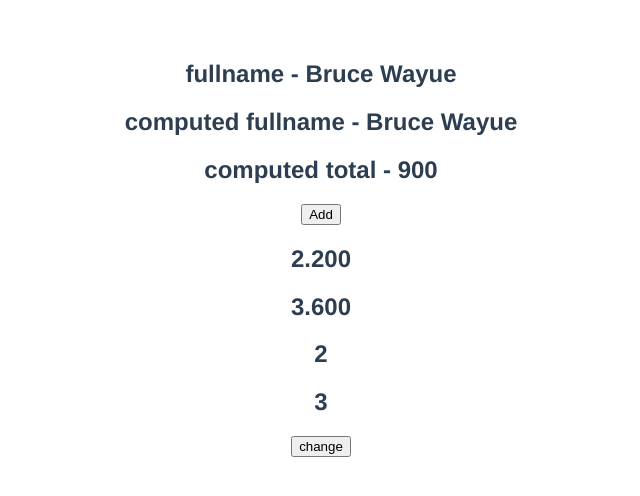
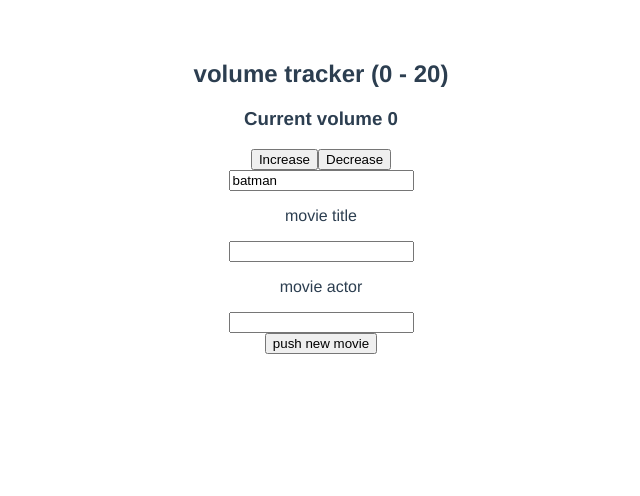
Before and after one commit to NingChen0024/vue_basic, a Vue app: page / in a window 1280 px wide. Shown: the top 496 px of the page, without its empty margins (319-959 px from the left). Built offline with nearby package versions, Linux system fonts and the light colour scheme.

Commit message:
watcher, immediate and deep watchers

```diff
--- a/src/App.vue
+++ b/src/App.vue
@@ -1,25 +1,23 @@
 <template>
-  <h2>fullname - {{firstName}} {{lastName}}</h2>
-  <h2>computed fullname - {{fullName}}</h2>
+
+  <h2>volume tracker (0 - 20)</h2>
+  <h3>Current volume {{volume}}</h3>
   <div>
-    <h2>computed total - {{total}}</h2>
-    <button @click="addItem">Add</button>
+    <button @click='volume += 2'>Increase</button>
+    <button @click="volume -= 2">Decrease</button>
   </div>
 
-  <template v-for='item in items' :key='item.id'>
-    <h2 v-if='item.price > 100'>{{item.id}}.{{item.price}}</h2>
-  </template>
-  <!-- original solution -->
+  <input type='text' v-model='movie'/>
+  <div>
+    <p>movie title</p>
+    <input type='text' v-model='movieInfo.title'>
+  </div>
+  <div>
+    <p>movie actor</p>
+    <input type='text' v-model='movieInfo.actor'/>
+  </div>
 
-  <h2 v-for='item in expensiveItems' :key='item.id'>
-    {{item.id}}
-  </h2>
-  <!-- conditional render list of value -->
-  <!-- computed properties with v-for -->
-  <!-- cashed and from the view to recalculate the value -->
-
-  <button @click="changeName">change</button>
-
+  <button @click='movieList.push("bat4")'>push new movie</button>
 </template>
 
 
@@ -30,55 +28,49 @@ export default {
   name: 'App',
   data() {
     return{
-      firstName:'Bruce',
-      lastName:'Wayue',
-      items:[
-        {
-          id: 1,
-          price: 100
-        },
-        {
-          id: 2,
-          price: 200
-        },
-        {
-          id: 3,
-          price: 600
-        }
+      volume: 0,
+      movie: 'batman',
+      movieInfo: {
+        title: '',
+        actor:''
+      },
+      movieList: [
+        'bat',
+        'bat2',
+        'bat3'
       ]
     }
   },
-  methods:{
-    addItem(){
-      this.items.push({id: 4, price: 200})
-      console.log(this.items)
+  methods: {},
+  computed:{},
+  watch: {
+    volume(newValue, oldValue) {
+      if (oldValue < newValue && newValue === 16){
+        alert('volume is too high')
+      }
     },
-    changeName(){
-      this.fullName = 'qqq www'
+    movie: {
+      handler(newValue){
+        console.log(`calling api=${newValue}`)
+      },
+      immediate: true
+      // handler will run after the page is loaded
+    },
+    movieInfo: {
+      handler(newValue){
+        console.log(`movie title: ${newValue.title}, movie actor: ${newValue.actor}`)
+      },
+      deep: true
+      // watch deep nested properties
+    },
+    movieList: {
+      handler(){
+        console.log(this.movieList)
+      },
+      deep: true
     }
-  },
-  computed:{
-    fullName: {
-      get() {
-        return `${this.firstName} ${this.lastName}`
-      },
-      set(value) {
-        const name = value.split(' ')
-        this.firstName =  name[0]
-        this.lastName = name[1]
-      }
-      // set computed properties with setter
-    },
-    total(){
-      return this.items.reduce((total, curr) => (total = total + curr.price), 0)
-    },
-    expensiveItems(){
-      return this.items.filter(item => item.price > 100 )
-    }
-
-    // computed properties are cashed
-    // once an independent property is changed
-    // the computed result will not be recalculated
+    // adding item doesn't change the reference of the array,so need deep
+    // watch array with deep
   }
 }
 
```
